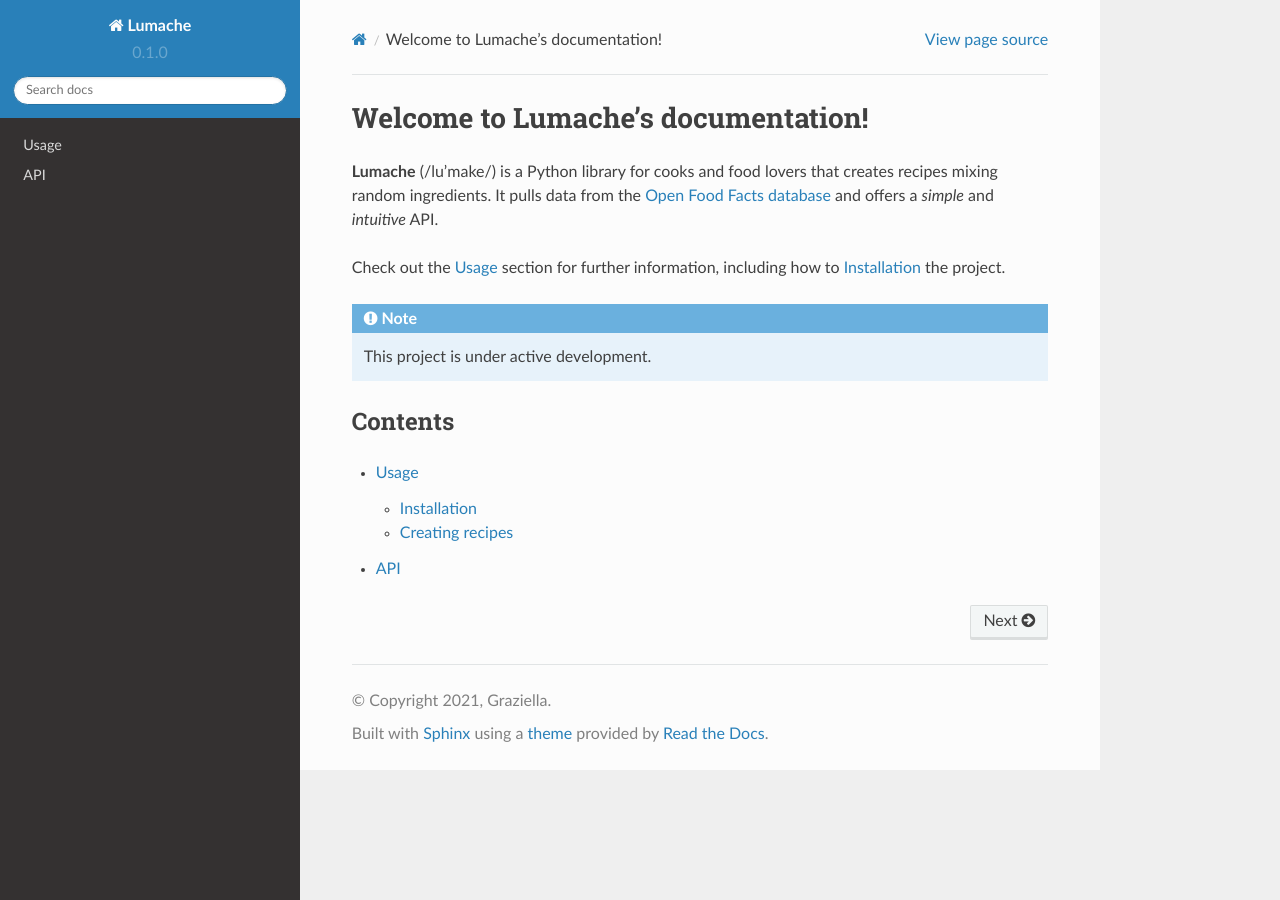
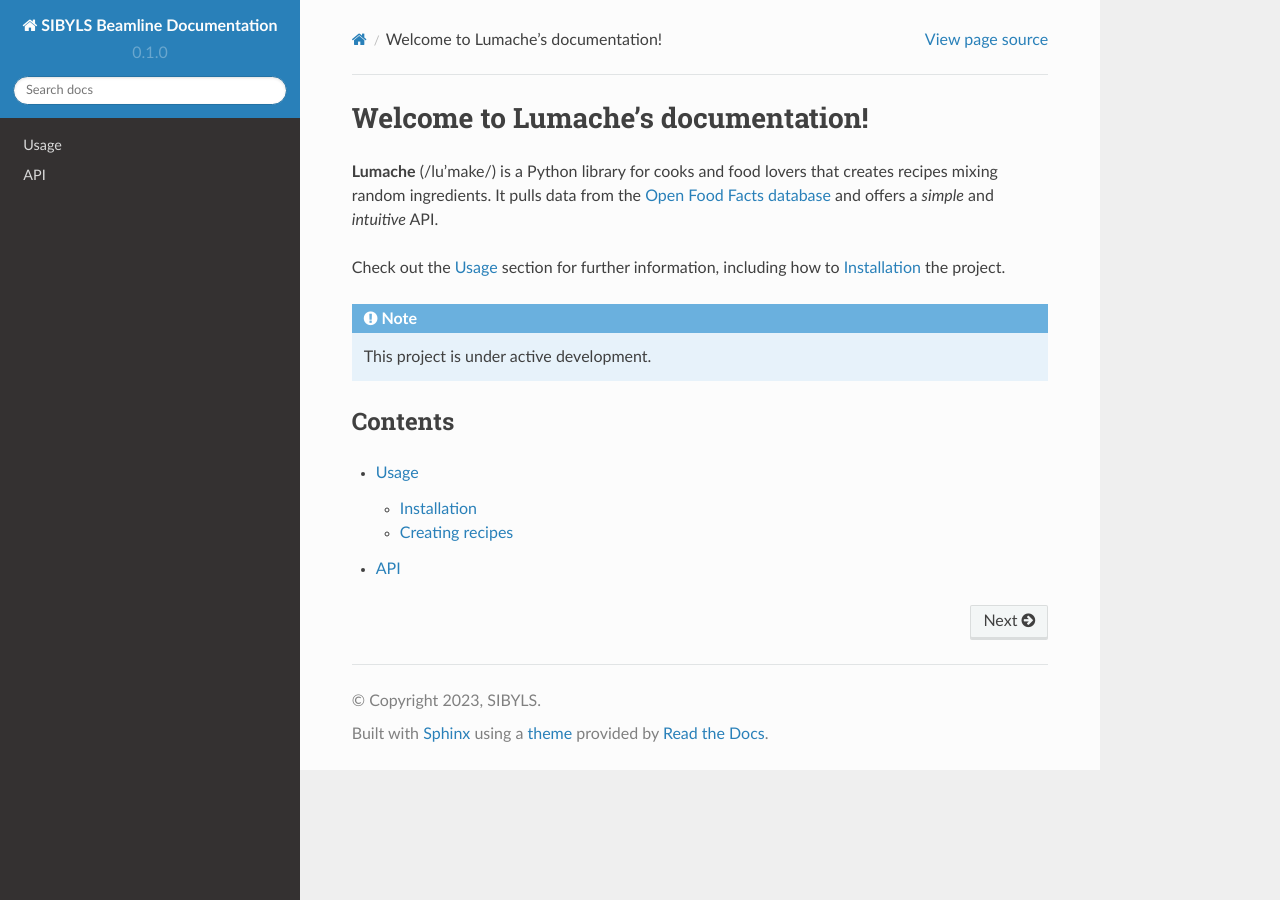
Before and after one commit to bl1231/documentation, a Sphinx documentation site: the page built from docs/source/index.rst, in a window 1280 px wide. Built offline with Sphinx 7.4.7 and the Read the Docs theme 2.0.0, drawn with Linux system fonts in a browser that asks for light colours.

```diff
--- a/docs/source/conf.py
+++ b/docs/source/conf.py
@@ -2,9 +2,9 @@
 
 # -- Project information
 
-project = 'Lumache'
-copyright = '2021, Graziella'
-author = 'Graziella'
+project = 'SIBYLS Beamline Documentation'
+copyright = '2023, SIBYLS'
+author = 'Scott Classen'
 
 release = '0.1'
 version = '0.1.0'
```
Also changed, not shown: .readthedocs.yaml.
